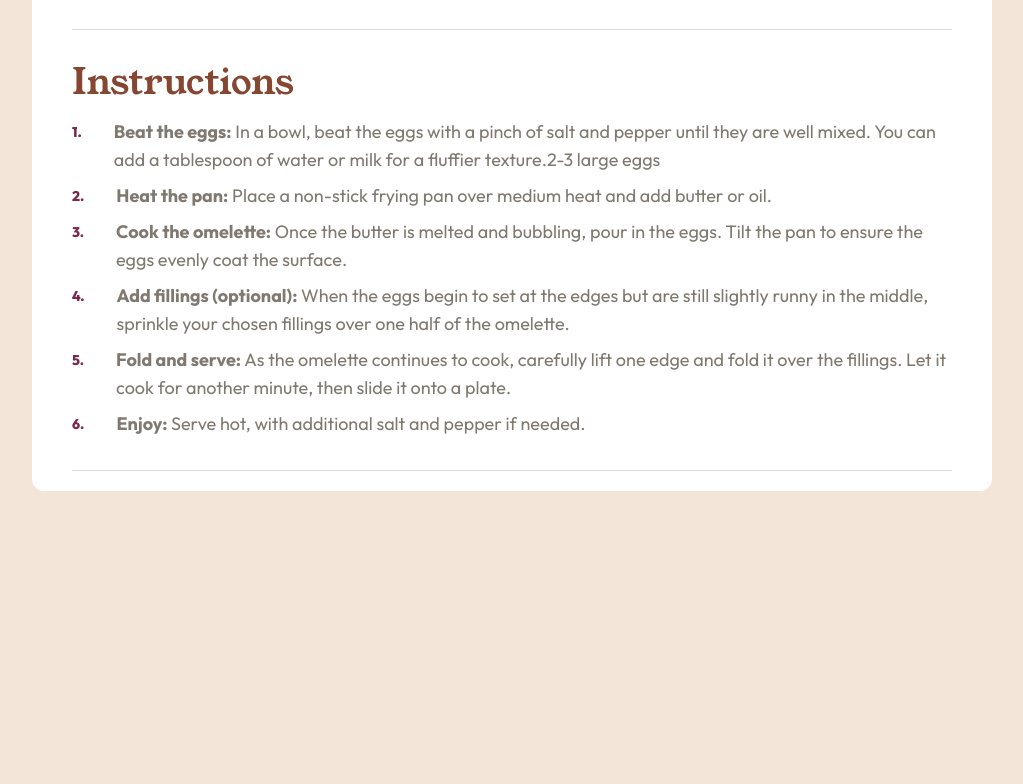
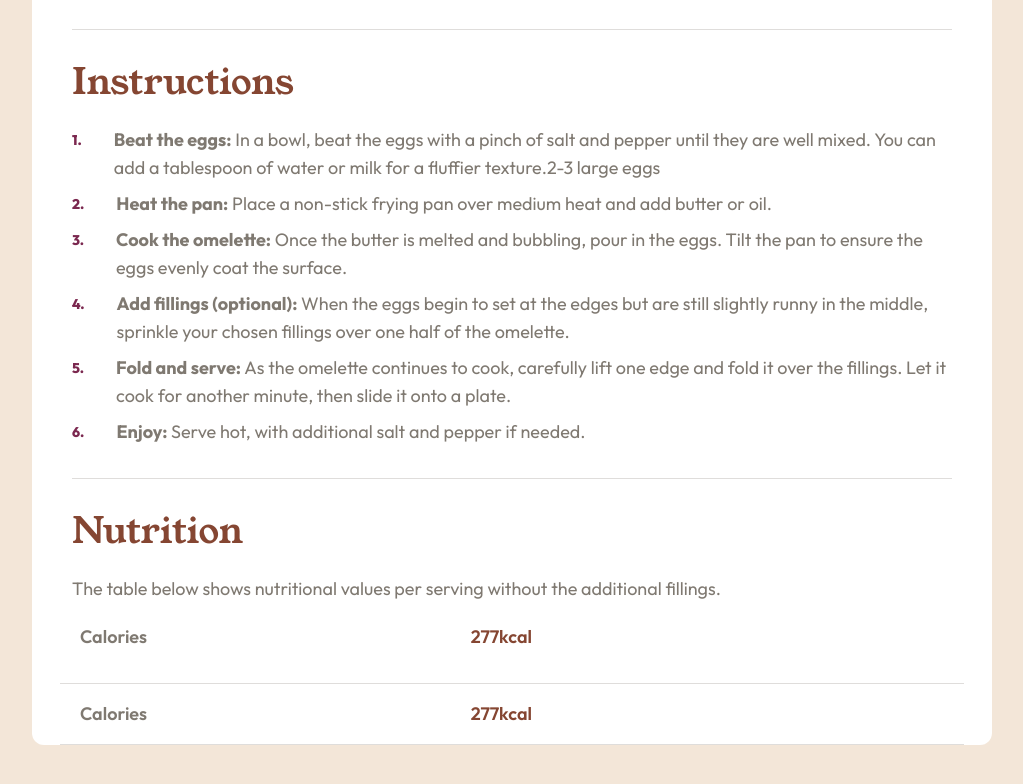
Before and after one commit to mirkobozzetto/recipe-page, a website: page index.html in a window 1280 px wide. Shown: the part 1201-1985 px from the top of the page, without its empty margins (128-1151 px from the left). Before the commit the page ends 1756 px from the top, so only its background shows below. Drawn offline with Linux system fonts and the light colour scheme.

```diff
--- a/index.html
+++ b/index.html
@@ -31,7 +31,7 @@
         />
       </section>
       <!--  -->
-      <section class="px-7 md:px-10 md:py-5">
+      <section class="px-7 md:px-10 py-4 md:py-5">
         <h1
           class="mb-4 md:mb-8 font-bold font-young text-2xl text-darkCharcoal md:text-6xl"
         >
@@ -127,7 +127,7 @@
         </h2>
         <!--  -->
         <!--  -->
-        <ul class="mt-4 list-none">
+        <ul class="mt-4 md:mt-6 list-none">
           <li class="flex mb-1 md:mb-2">
             <span
               class="mr-4 md:mr-8 pt-[0.8px] md:pt-1 font-extrabold text-[9px] text-darkrapberry md:text-sm"
@@ -199,7 +199,27 @@
         </ul>
         <div class="border-wengeBrown/20 mt-4 md:mt-8 border-t"></div>
         <!--  -->
+        <h2 class="mt-4 md:mt-8 font-young text-2xl text-nutmeg md:text-4xl">
+          Nutrition
+        </h2>
+        <p class="mt-6">
+          The table below shows nutritional values per serving without the
+          additional fillings.
+        </p>
       </section>
+      <!--  -->
+      <p class="px-12">
+        <span class="mr-12 md:mr-[25vw] font-medium">Calories</span>
+        <span class="font-medium text-nutmeg">277kcal</span>
+      </p>
+      <div class="border-wengeBrown/20 mx-7 mt-4 md:mt-8 border-t"></div>
+      <p class="px-12 py-4">
+        <span class="mr-12 md:mr-[25vw] font-medium">Calories</span>
+        <span class="font-medium text-nutmeg">277kcal</span>
+      </p>
+      <div class="border-wengeBrown/20 mx-7 border-t"></div>
+
+      <!--  -->
     </main>
   </body>
 </html>
```
Also changed, not shown: src/output.css.
